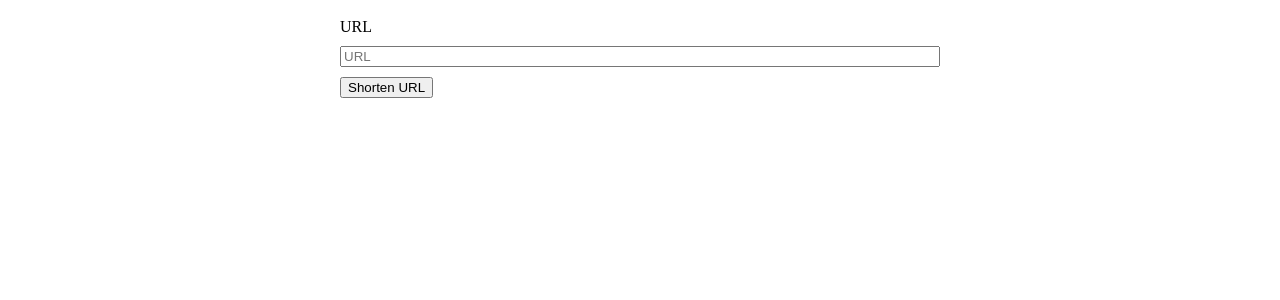
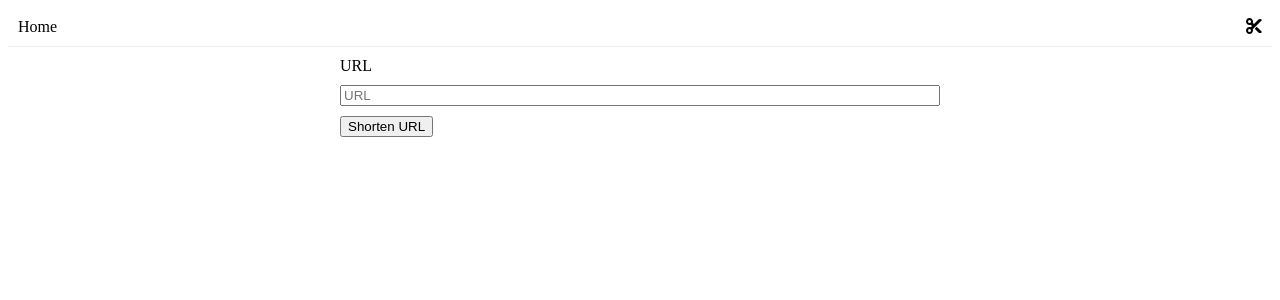
Before and after one commit to AnastasiiaPlutalova/react-no-cra, a React app: page / in a window 1280 px wide. Shown: the top 300 px of the page. Built offline with nearby package versions, Linux system fonts and the light colour scheme.

Commit message:
add header

```diff
--- a/src/App.jsx
+++ b/src/App.jsx
@@ -1,10 +1,14 @@
 import React from 'react';
 import { BrowserRouter, Routes, Route } from 'react-router-dom';
+import { Header } from './components';
 import { FrontPage, RedirectPage, StatisticPage } from './pages';
+
+import './common/styles/styles.scss';
 
 function App() {
   return (
     <BrowserRouter>
+      <Header />
       <Routes>
         <Route path="/" element={<FrontPage />} />
         <Route path="/statistic" element={<StatisticPage />} />
--- /dev/null
+++ b/src/common/styles/styles.scss
@@ -0,0 +1,4 @@
+a {
+    text-decoration: none;
+    color: #000;
+}
--- /dev/null
+++ b/src/components/Header/Header.jsx
@@ -0,0 +1,17 @@
+import React from 'react';
+import { Link } from 'react-router-dom';
+import { FontAwesomeIcon } from '@fortawesome/react-fontawesome';
+import { faCut } from '@fortawesome/free-solid-svg-icons';
+
+import './Header.scss';
+
+function Header() {
+  return (
+    <nav className="header">
+      <Link to="/">Home</Link>
+      <FontAwesomeIcon icon={faCut} />
+    </nav>
+  );
+}
+
+export default Header;
--- /dev/null
+++ b/src/components/Header/Header.scss
@@ -0,0 +1,8 @@
+@import '../../common/styles/variables.scss';
+
+.header {
+    display: flex;
+    justify-content: space-between;
+    border-bottom: 1px solid #eee;
+    padding: $default-indent;
+}
--- a/src/components/index.js
+++ b/src/components/index.js
@@ -1,3 +1,4 @@
 export { default as UrlForm } from './UrlForm/UrlForm';
 export { default as UrlsList } from './UrlsList/UrlsList';
 export { default as DeleteUrl } from './DeleteUrl/DeleteUrl';
+export { default as Header } from './Header/Header';
```
